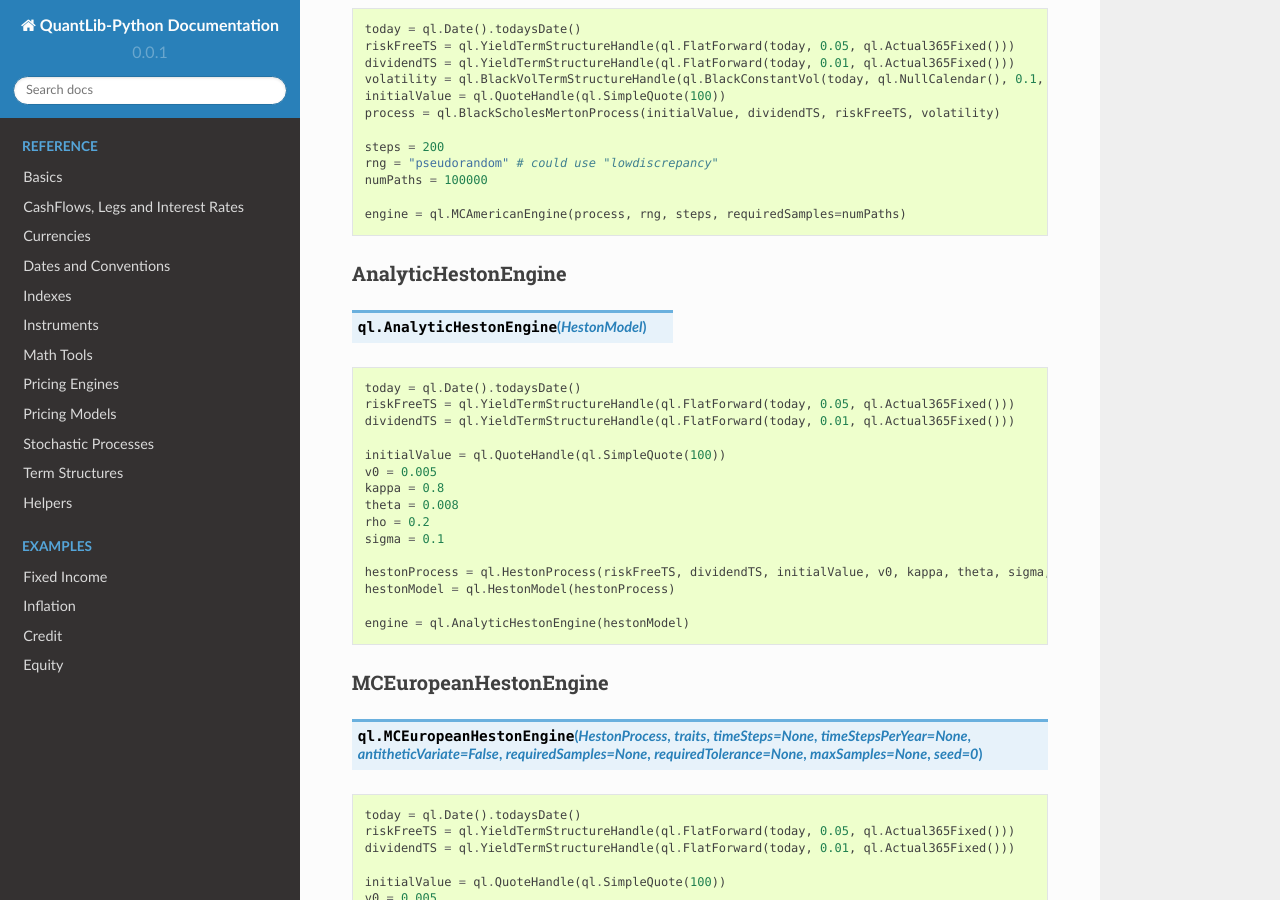
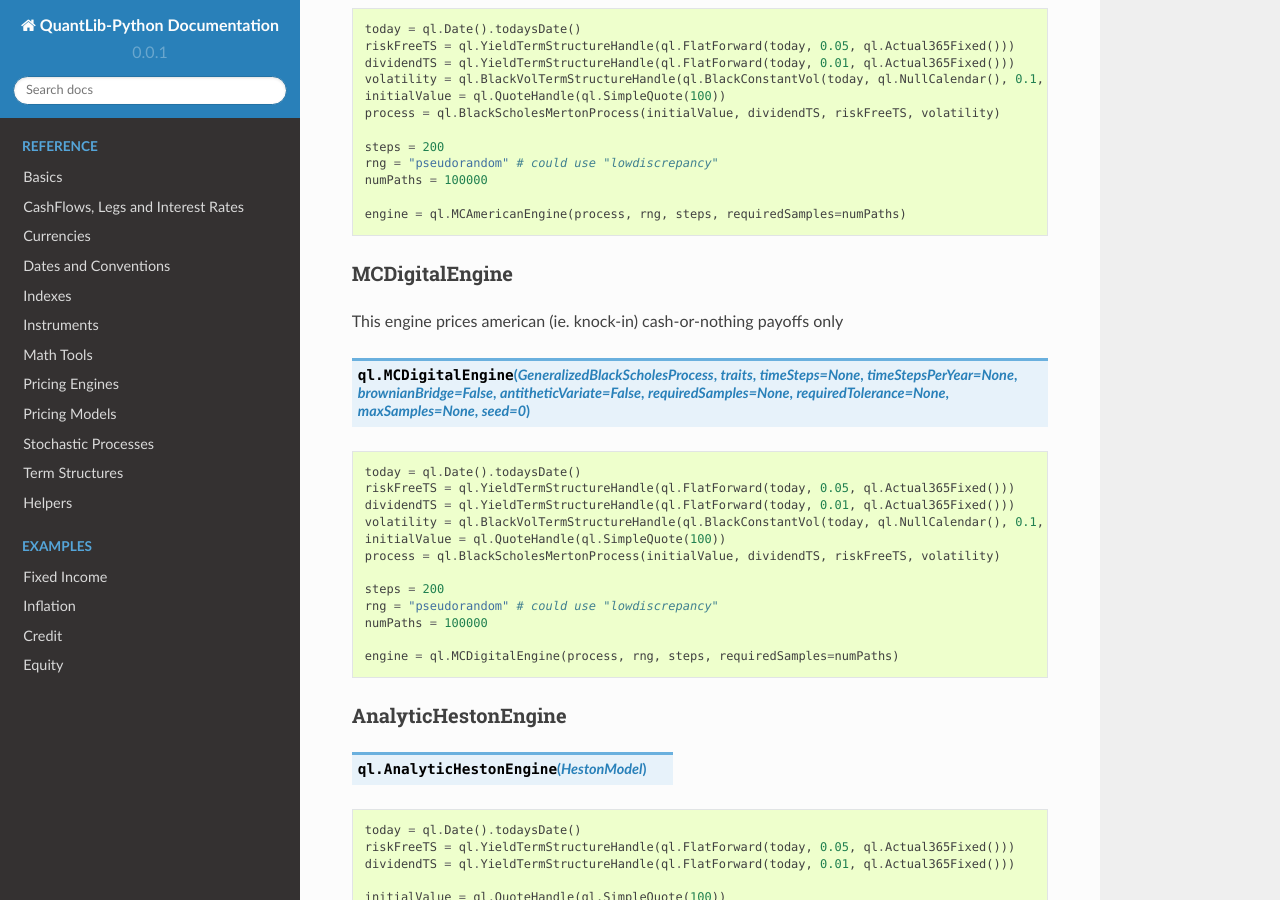
Before and after one commit to nhaga/QuantLib-Python-Docs, a Sphinx documentation site: the page built from docs/pricing_engines/options.rst, in a window 1280 px wide and 900 px high, scrolled down 1429 px. Built offline with Sphinx 7.4.7 and the Read the Docs theme 2.0.0, drawn with Linux system fonts in a browser that asks for light colours; formulas are drawn with MathJax 3.

Commit message:
Adding MCDigitalEngine (released in 1.23)

```diff
--- a/docs/pricing_engines/options.rst
+++ b/docs/pricing_engines/options.rst
@@ -82,6 +82,29 @@
     numPaths = 100000
 
     engine = ql.MCAmericanEngine(process, rng, steps, requiredSamples=numPaths)
+
+
+MCDigitalEngine
+---------------
+
+This engine prices american (ie. knock-in) cash-or-nothing payoffs only
+
+.. function:: ql.MCDigitalEngine(GeneralizedBlackScholesProcess, traits, timeSteps=None, timeStepsPerYear=None, brownianBridge=False, antitheticVariate=False, requiredSamples=None, requiredTolerance=None, maxSamples=None, seed=0)
+
+.. code-block:: python
+
+    today = ql.Date().todaysDate()
+    riskFreeTS = ql.YieldTermStructureHandle(ql.FlatForward(today, 0.05, ql.Actual365Fixed()))
+    dividendTS = ql.YieldTermStructureHandle(ql.FlatForward(today, 0.01, ql.Actual365Fixed()))
+    volatility = ql.BlackVolTermStructureHandle(ql.BlackConstantVol(today, ql.NullCalendar(), 0.1, ql.Actual365Fixed()))
+    initialValue = ql.QuoteHandle(ql.SimpleQuote(100))
+    process = ql.BlackScholesMertonProcess(initialValue, dividendTS, riskFreeTS, volatility)
+
+    steps = 200
+    rng = "pseudorandom" # could use "lowdiscrepancy"
+    numPaths = 100000
+
+    engine = ql.MCDigitalEngine(process, rng, steps, requiredSamples=numPaths)
 
 
 AnalyticHestonEngine
```
